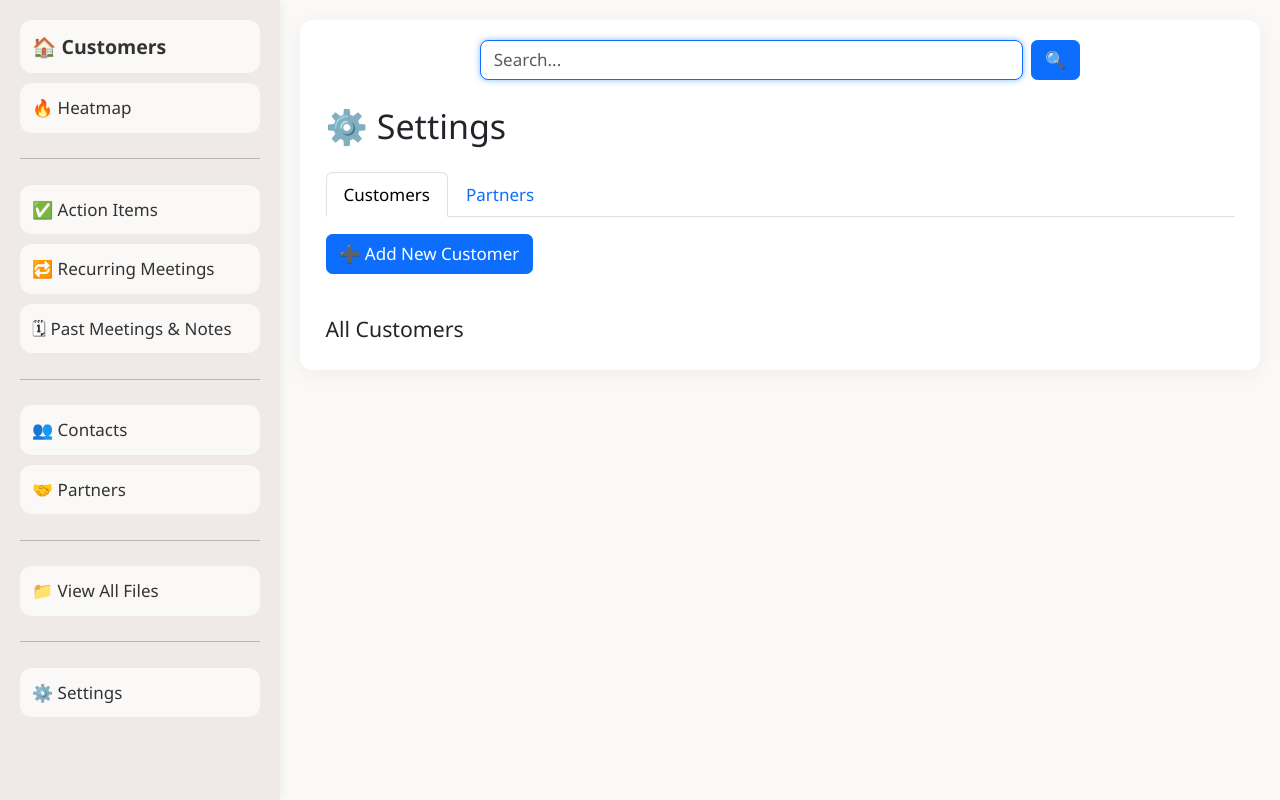
After one commit to npopgeor/customer-crm-install, a Flask app: page /settings in a window 1280 px wide. The commit adds this page. Run offline with Flask 3, Linux system fonts and the light colour scheme; parts of the project's set-up code (start-up, migrations or seed data) failed here and were passed over.

Commit message:
settings done

```diff
--- a/app.py
+++ b/app.py
@@ -55,13 +55,16 @@ DISCOVERY_ROOT = ONEDRIVE_PATH
 BACKUP_SHARED_DIR = os.path.join(ONEDRIVE_PATH, "APP backup")
 BACKUP_LOCAL_DIR = os.path.join(os.getcwd(), "instance", "backup")
 UPLOAD_FOLDER = os.path.join(os.getcwd(), "uploads")
-
+LOGO_UPLOAD_FOLDER = os.path.join(app.root_path, "static", "logos")
+
+os.makedirs(LOGO_UPLOAD_FOLDER, exist_ok=True)
 os.makedirs(UPLOAD_FOLDER, exist_ok=True)
 os.makedirs(BACKUP_LOCAL_DIR, exist_ok=True)
 
 app.config['SQLALCHEMY_DATABASE_URI'] = f"sqlite:///{DATABASE_PATH}"
 app.config['SQLALCHEMY_TRACK_MODIFICATIONS'] = False
 app.config['UPLOAD_FOLDER'] = UPLOAD_FOLDER
+app.config['LOGO_UPLOAD_FOLDER'] = LOGO_UPLOAD_FOLDER
 
 CHANGE_LOG_FILE = os.path.join(os.environ.get("ONEDRIVE_PATH", "."), "APP", "change_log.txt")
 logging.basicConfig(
@@ -1000,50 +1003,73 @@ def add_partner():
         db.session.add(partner)
         log_change("Added partner", partner.name)
         db.session.commit()
+
+        if request.args.get('from') == 'settings':
+            return redirect(url_for('settings', tab='partners'))
         return redirect(url_for('partner_list'))
 
     return render_template('add_partner.html', customers=customers)
+
+
+@app.route('/partners/edit/<int:partner_id>', methods=['GET', 'POST'])
+def edit_partner(partner_id):
+    partner = Partner.query.get_or_404(partner_id)
+    customers = Customer.query.order_by(Customer.name).all()
+
+    if request.method == 'POST':
+        partner.name = request.form['name']
+        partner.notes = request.form.get('notes')
+
+        # Update assigned customers
+        customer_ids = request.form.getlist('customer_ids')
+        partner.customers = Customer.query.filter(Customer.id.in_(customer_ids)).all()
+
+        db.session.commit()
+        log_change("Edited partner", partner.name)
+
+        if request.args.get('from') == 'settings':
+            return redirect(url_for('settings', tab='partners'))
+        return redirect(url_for('partner_list'))
+
+    return render_template('edit_partner.html', partner=partner, customers=customers)
+
+
+@app.route('/partners/delete/<int:partner_id>', methods=['POST'])
+def delete_partner(partner_id):
+    partner = Partner.query.get_or_404(partner_id)
+    confirm_name = request.form.get("confirm_name", "").strip()
+
+    if confirm_name != partner.name:
+        return redirect(url_for('settings', tab='partners', msg='confirm_failed'))
+
+    # Disassociate the partner from linked customers
+    for customer in partner.customers:
+        customer.partners.remove(partner)
+
+    # Disassociate the partner from contacts
+    for contact in partner.contacts:
+        contact.partner_id = None
+
+    log_change("Deleted partner", partner.name)
+    db.session.delete(partner)
+    db.session.commit()
+
+    if request.args.get('from') == 'settings':
+        return redirect(url_for('settings', tab='partners', msg='deleted'))
+
+    return redirect(url_for('partner_list'))
+
+    if request.args.get('from') == 'settings':
+        return redirect(url_for('settings', tab='partners'))
+    return redirect(url_for('partner_list'))
+
 
 @app.route('/partners/<int:partner_id>')
 def partner_detail(partner_id):
     partner = Partner.query.get_or_404(partner_id)
     return render_template('partner_detail.html', partner=partner)
 
-@app.route('/partners/edit/<int:partner_id>', methods=['GET', 'POST'])
-def edit_partner(partner_id):
-    partner = Partner.query.get_or_404(partner_id)
-    customers = Customer.query.order_by(Customer.name).all()
-
-    if request.method == 'POST':
-        partner.name = request.form['name']
-        partner.notes = request.form.get('notes')
-
-        # Update assigned customers
-        customer_ids = request.form.getlist('customer_ids')
-        partner.customers = Customer.query.filter(Customer.id.in_(customer_ids)).all()
-
-        db.session.commit()
-        log_change("Edited partner", partner.name)
-        return redirect(url_for('partner_list'))
-
-    return render_template('edit_partner.html', partner=partner, customers=customers)
-
-
-@app.route('/partners/delete/<int:partner_id>')
-def delete_partner(partner_id):
-    partner = Partner.query.get_or_404(partner_id)
-
-    # Disassociate the partner from any linked customers
-    for customer in partner.customers:
-        customer.partners.remove(partner)
-
-    # Disassociate the partner from any contacts
-    for contact in partner.contacts:
-        contact.partner_id = None
-    log_change("Deleted partner", partner.name)
-    db.session.delete(partner)
-    db.session.commit()
-    return redirect(url_for('partner_list'))
+
 
 # --- CUSTOMER ROUTES ---
 # --- CUSTOMER ROUTES ---
@@ -1092,15 +1118,17 @@ def customer_detail(id):
         past_meetings=past_meetings,
         total_attachments=total_attachments
     )
-
 @app.route('/customers/add', methods=['GET', 'POST'])
 def add_customer():
     if request.method == 'POST':
+        customer_name = request.form['name']
         customer = Customer(
-            name=request.form['name'],
+            name=customer_name,
             cx_services=request.form.get('cx_services'),
             notes=request.form.get('notes')
         )
+
+        # Relationships
         partner_ids = request.form.getlist('partners')
         contact_ids = request.form.getlist('contacts')
         for pid in partner_ids:
@@ -1111,9 +1139,20 @@ def add_customer():
             customer.contacts.append(contact)
 
         db.session.add(customer)
-        log_change("Added customer", customer.name)
-        db.session.commit()
-
+        db.session.commit()
+
+        # ✅ Save logo if uploaded
+        logo_file = request.files.get('logo')
+        if logo_file and logo_file.filename.lower().endswith('.png'):
+            safe_name = customer.name.replace(" ", "_").lower()
+            logo_path = os.path.join(app.config['LOGO_UPLOAD_FOLDER'], f"{safe_name}.png")
+            logo_file.save(logo_path)
+            print(f"✅ Saved logo to: {logo_path}")
+        else:
+            print("⚠️ No logo uploaded or wrong file type.")
+
+
+        # ✅ Optional division file handling...
         division_name = request.form.get('division_name')
         division_file = request.files.get('division_file')
         if division_name:
@@ -1125,11 +1164,14 @@ def add_customer():
             db.session.add(division)
             db.session.commit()
 
+        if request.args.get('from') == 'settings':
+            return redirect(url_for('settings', tab='customers'))
         return redirect(url_for('customer_list'))
 
     contacts = Contact.query.filter(Contact.customer_id == None, Contact.partner_id == None).all()
     partners = Partner.query.all()
     return render_template('add_customer.html', contacts=contacts, partners=partners)
+
 
 @app.route('/customers/edit/<int:id>', methods=['GET', 'POST'])
 def edit_customer(id):
@@ -1140,66 +1182,52 @@ def edit_customer(id):
         customer.cx_services = request.form.get('cx_services')
         customer.notes = request.form.get('notes')
 
+        # ✅ Handle logo upload
+        logo = request.files.get('logo')
+        if logo and logo.filename.endswith('.png'):
+            safe_name = customer.name.replace(" ", "_").lower() + ".png"
+            logo_path = os.path.join('static', 'logos', safe_name)
+            os.makedirs(os.path.dirname(logo_path), exist_ok=True)
+            logo.save(logo_path)
+
         log_change("Edited customer", customer.name)
         db.session.commit()
+
         return redirect(url_for('customer_detail', id=customer.id))
 
-    return render_template('edit_customer.html', customer=customer)
-
-@app.route('/customers/delete/<int:id>')
+    return render_template('edit_customer.html', customer=customer, available_contacts=Contact.query.all())
+
+@app.route('/customers/delete/<int:id>', methods=['POST'])
 def delete_customer(id):
     customer = Customer.query.get_or_404(id)
 
-    # Disassociate related foreign key references
+    # 🔒 Confirm typed name matches customer name
+    confirm_name = request.form.get("confirm_name", "").strip()
+    if confirm_name != customer.name:
+        return redirect(url_for("settings", tab="customers", msg="confirm_failed"))
+
+    # 🔄 Disassociate relationships
     for item in customer.action_items:
         item.customer_id = None
-
     for meeting in customer.meetings:
         meeting.customer_id = None
-
     for recurring in customer.recurring_meetings:
         recurring.customer_id = None
-
     for contact in customer.contacts:
         contact.customer_id = None
         contact.contact_type = "Unassigned"
-
     for division in customer.divisions:
         division.customer_id = None
 
     log_change("Deleted customer", customer.name)
-    db.session.commit()  # commit disassociations first
+    db.session.commit()  # commit disassociations
 
     db.session.delete(customer)
     db.session.commit()
+
+    if request.args.get("from") == "settings":
+        return redirect(url_for("settings", tab="customers", msg="deleted"))
     return redirect(url_for('customer_list'))
-
-def get_next_occurrence(meeting, today=None):
-    today = today or datetime.now()
-    current = meeting.start_datetime
-
-    if current >= today:
-        return current
-
-    while current.date() <= meeting.repeat_until:
-        if meeting.recurrence_pattern == 'daily':
-            current += timedelta(days=1)
-        elif meeting.recurrence_pattern == 'weekly':
-            current += timedelta(weeks=1)
-        elif meeting.recurrence_pattern == 'biweekly':
-            current += timedelta(weeks=2)
-        elif meeting.recurrence_pattern == 'monthly':
-            try:
-                current = current.replace(month=current.month + 1)
-            except ValueError:
-                break
-        else:
-            break
-
-        if current > today:
-            return current
-
-    return None
 
 
 @app.route('/customers/<int:id>/upload', methods=['POST'])
@@ -2171,7 +2199,7 @@ def inject_meetings_today():
 
 @app.route('/dashboard')
 def dashboard():
-    customers = Customer.query.all()
+    customers = Customer.query.order_by(Customer.name).all()
 
     customer_cards = []
     open_action_customers = []  # 🔥 list instead of just True/False
@@ -2218,7 +2246,7 @@ def dashboard():
 #------------------ HEATMAP ROUTES ---------------------
 @app.route('/heatmap')
 def heatmap():
-    customers = Customer.query.all()
+    customers = Customer.query.order_by(Customer.name).all()
     heatmap_data = []
 
     for customer in customers:
@@ -2290,6 +2318,22 @@ def reset_heatmap():
     return redirect(url_for('heatmap', msg='🧹 Heatmap reset — all cells cleared!'))
 
 
+
+#------------------ SETTINGS ROUTES ---------------------
+
+@app.route('/settings')
+def settings():
+    tab = request.args.get('tab', 'customers')  # default to 'customers'
+    customers = Customer.query.order_by(Customer.name).all()
+    partners = Partner.query.order_by(Partner.name).all()
+    return render_template('settings.html', tab=tab, customers=customers, partners=partners)
+
+
+
+
+
+
+
 # --------------------- MAIN ---------------------
 if __name__ == '__main__':
     ENABLE_FAKE_DATA = False  # ← Set to True if you ever want to load dummy data again
--- a/templates/layout.html
+++ b/templates/layout.html
@@ -17,7 +17,12 @@
       🏠 <span>Customers</span>
     </a>
 
-        <!-- 🔻 Divider -->
+    <!-- 🔥 Heatmap Link -->
+    <a class="nav-link" href="{{ url_for('heatmap') }}">
+      🔥 Heatmap
+    </a>
+
+    <!-- 🔻 Divider -->
     <hr class="my-4">
 
     <a class="nav-link badge-right" href="{{ url_for('action_item_list') }}">
@@ -53,7 +58,20 @@
     <a class="nav-link" href="{{ url_for('all_files_by_customer') }}">
       📁 View All Files
     </a>
+
+            <!-- 🔻 Divider -->
+            <hr class="my-4">
+
+    <!-- 🔧 Settings Link -->
+    <a class="nav-link" href="{{ url_for('settings') }}">
+      ⚙️ Settings
+    </a>
+
+
   </div>
+
+
+
 
   <!-- ✅ MAIN CONTENT -->
   <div class="content">
--- /dev/null
+++ b/templates/settings.html
@@ -0,0 +1,105 @@
+{% extends 'layout.html' %}
+{% block content %}
+
+<h2 class="mb-4">⚙️ Settings</h2>
+
+{% if request.args.get('msg') == 'confirm_failed' %}
+  <div class="alert alert-warning">❌ Confirmation failed. Entry not deleted.</div>
+{% elif request.args.get('msg') == 'deleted' %}
+  <div class="alert alert-success">✅ Entry deleted successfully.</div>
+{% endif %}
+
+<!-- Nav tabs -->
+<ul class="nav nav-tabs mb-3">
+  <li class="nav-item">
+    <a class="nav-link {% if tab == 'customers' %}active{% endif %}" data-bs-toggle="tab" href="#customers">Customers</a>
+  </li>
+  <li class="nav-item">
+    <a class="nav-link {% if tab == 'partners' %}active{% endif %}" data-bs-toggle="tab" href="#partners">Partners</a>
+  </li>
+</ul>
+
+<!-- Tab content -->
+<div class="tab-content">
+
+  <!-- Customers Tab -->
+  <div class="tab-pane  {% if tab == 'customers' %}show active{% endif %}" id="customers">
+    <a href="{{ url_for('add_customer') }}?from=settings" class="btn btn-primary mb-3">➕ Add New Customer</a>
+    <h5 class="mt-4">All Customers</h5>
+    <ul class="list-group">
+      {% for customer in customers %}
+        <li class="list-group-item d-flex justify-content-between align-items-center">
+          {{ customer.name }}
+          <div>
+            <a href="{{ url_for('edit_customer', id=customer.id, from='settings') }}" class="btn btn-sm btn-outline-secondary">Edit</a>
+            <button class="btn btn-sm btn-outline-danger" data-bs-toggle="modal" data-bs-target="#confirmDeleteCustomerModal{{ customer.id }}">Delete</button>
+          </div>
+        </li>
+
+        <!-- Customer Delete Modal -->
+        <div class="modal " id="confirmDeleteCustomerModal{{ customer.id }}" tabindex="-1" aria-labelledby="modalLabelC{{ customer.id }}" aria-hidden="true">
+          <div class="modal-dialog">
+            <div class="modal-content">
+              <form method="POST" action="{{ url_for('delete_customer', id=customer.id) }}?from=settings">
+                <div class="modal-header">
+                  <h5 class="modal-title" id="modalLabelC{{ customer.id }}">Confirm Deletion</h5>
+                  <button type="button" class="btn-close" data-bs-dismiss="modal" aria-label="Close"></button>
+                </div>
+                <div class="modal-body">
+                  <p>This action cannot be undone. To confirm deletion, type <strong>{{ customer.name }}</strong> below:</p>
+                  <input type="text" name="confirm_name" class="form-control" placeholder="Enter exact name to confirm" required>
+                </div>
+                <div class="modal-footer">
+                  <button type="button" class="btn btn-secondary" data-bs-dismiss="modal">Cancel</button>
+                  <button type="submit" class="btn btn-danger">Delete</button>
+                </div>
+              </form>
+            </div>
+          </div>
+        </div>
+      {% endfor %}
+    </ul>
+  </div>
+
+  <!-- Partners Tab -->
+  <div class="tab-pane  {% if tab == 'partners' %}show active{% endif %}" id="partners">
+    <a href="{{ url_for('add_partner') }}?from=settings" class="btn btn-primary mb-3">➕ Add New Partner</a>
+    <h5 class="mt-4">All Partners</h5>
+    <ul class="list-group">
+      {% for partner in partners %}
+        <li class="list-group-item d-flex justify-content-between align-items-center">
+          {{ partner.name }}
+          <div>
+            <a href="{{ url_for('edit_partner', partner_id=partner.id, from='settings') }}" class="btn btn-sm btn-outline-secondary">Edit</a>
+            <button class="btn btn-sm btn-outline-danger" data-bs-toggle="modal" data-bs-target="#confirmDeletePartnerModal{{ partner.id }}">Delete</button>
+          </div>
+        </li>
+
+        <!-- Partner Delete Modal -->
+        <div class="modal" id="confirmDeletePartnerModal{{ partner.id }}" tabindex="-1" aria-labelledby="modalLabelP{{ partner.id }}" aria-hidden="true">
+          <div class="modal-dialog">
+            <div class="modal-content">
+              <form method="POST" action="{{ url_for('delete_partner', partner_id=partner.id) }}?from=settings">
+                <div class="modal-header">
+                  <h5 class="modal-title" id="modalLabelP{{ partner.id }}">Confirm Deletion</h5>
+                  <button type="button" class="btn-close" data-bs-dismiss="modal" aria-label="Close"></button>
+                </div>
+                <div class="modal-body">
+                  <p>This action cannot be undone. To confirm deletion, type <strong>{{ partner.name }}</strong> below:</p>
+                  <input type="text" name="confirm_name" class="form-control" placeholder="Enter exact name to confirm" required>
+                </div>
+                <div class="modal-footer">
+                  <button type="button" class="btn btn-secondary" data-bs-dismiss="modal">Cancel</button>
+                  <button type="submit" class="btn btn-danger">Delete</button>
+                </div>
+              </form>
+            </div>
+          </div>
+        </div>
+      {% endfor %}
+    </ul>
+  </div>
+
+</div>
+
+{% endblock %}
```
Also changed, not shown: templates/add_customer.html (+11 -4 lines), templates/edit_customer.html (+20 -23 lines), static/logos/riot_esports.png (added), 2 other files.
